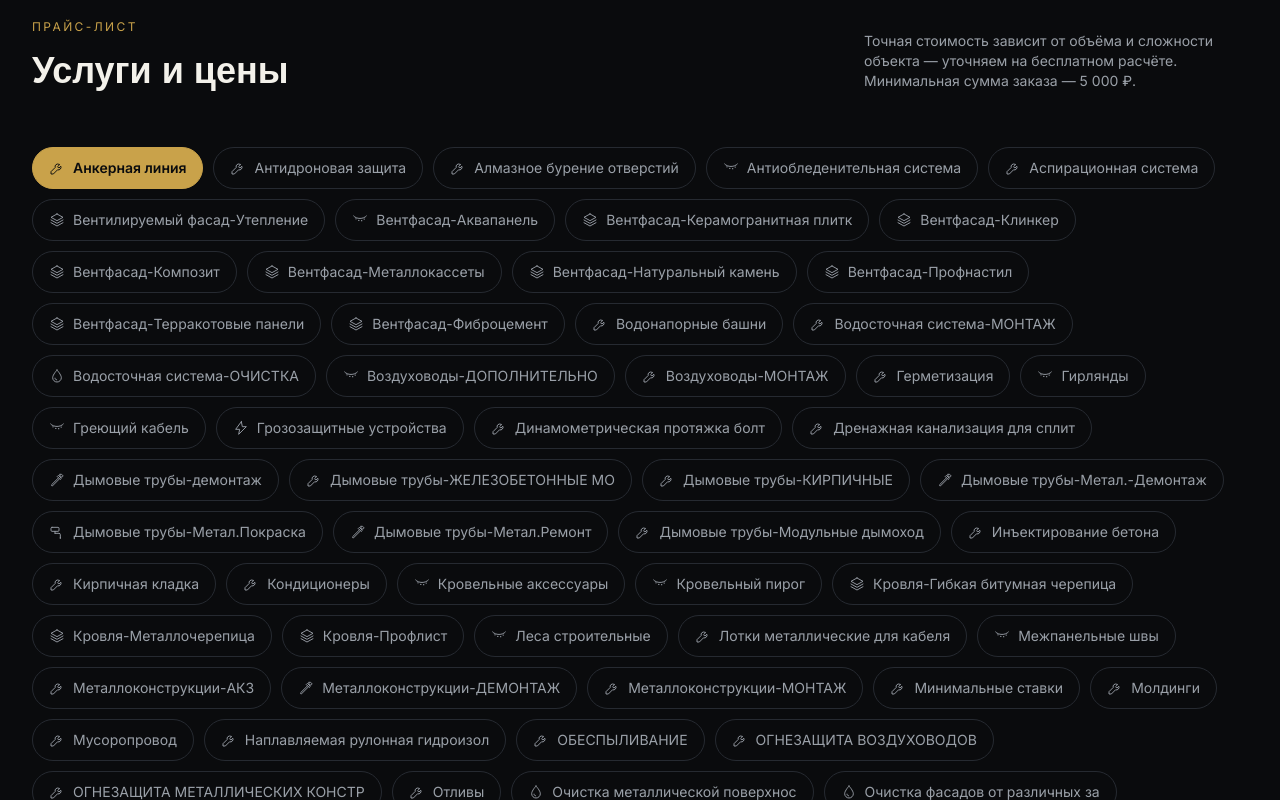
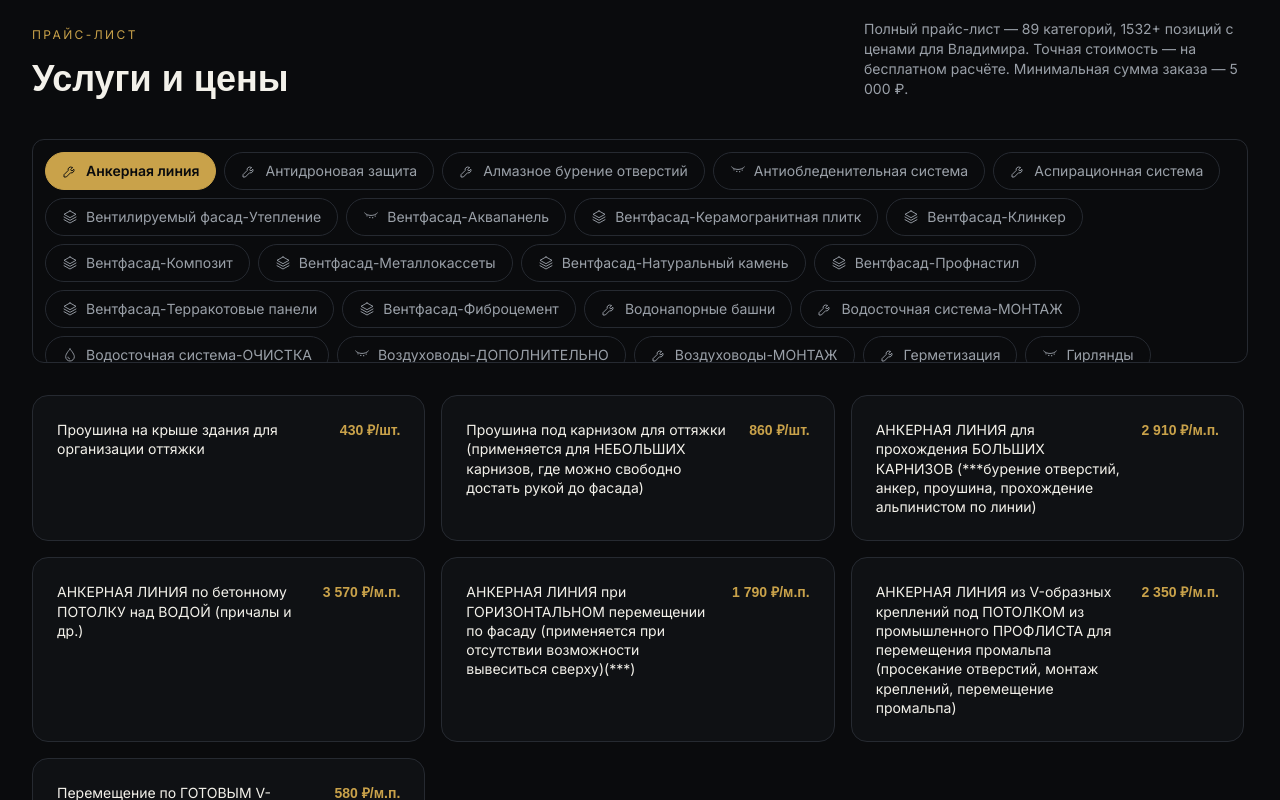
Before and after one commit to komarovsania-cell/promalp-vladimir, a Next.js app: page / in a window 1280 px wide. Shown: the part 1900-2700 px from the top of the page. Built offline with nearby package versions, Linux system fonts and the light colour scheme; a web font is replaced by a local one.

Commit message:
Add files via upload

```diff
--- a/src/components/Services.tsx
+++ b/src/components/Services.tsx
@@ -14,7 +14,7 @@ export default function Services() {
   return (
     <section id="services" className="relative py-24 md:py-32 border-t border-ink-border">
       <div className="max-w-7xl mx-auto px-5 md:px-8">
-        <div className="flex flex-col md:flex-row md:items-end md:justify-between gap-6 mb-14">
+        <div className="flex flex-col md:flex-row md:items-end md:justify-between gap-6 mb-10">
           <div className="max-w-2xl">
             <Reveal as="p" className="text-xs uppercase tracking-[0.2em] text-gold mb-4">
               Прайс-лист
@@ -24,17 +24,18 @@ export default function Services() {
             </Reveal>
           </div>
           <Reveal as="p" delay={0.1} className="text-sm text-paper-muted max-w-sm">
-            Точная стоимость зависит от объёма и сложности объекта — уточняем на бесплатном
-            расчёте. Минимальная сумма заказа — 5 000 ₽.
+            Полный прайс-лист — {serviceCategories.length} категорий, {serviceCategories.reduce((a, c) => a + c.items.length, 0)}+
+            позиций с ценами для Владимира. Точная стоимость — на бесплатном расчёте.
+            Минимальная сумма заказа — 5 000 ₽.
           </Reveal>
         </div>
 
-        <div className="flex flex-wrap gap-2.5 mb-10">
+        <div className="flex flex-wrap gap-2 mb-8 max-h-56 overflow-y-auto pr-1 rounded-xl border border-ink-border p-3">
           {serviceCategories.map((c) => (
             <button
               key={c.id}
               onClick={() => setActive(c.id)}
-              className={`flex items-center gap-2 rounded-full px-4 py-2.5 text-sm transition-all border ${
+              className={`flex items-center gap-2 rounded-full px-4 py-2 text-xs md:text-sm transition-all border ${
                 active === c.id
                   ? "bg-gold text-ink border-gold font-semibold"
                   : "border-ink-border text-paper-muted hover:border-gold/40 hover:text-paper"
@@ -46,10 +47,14 @@ export default function Services() {
           ))}
         </div>
 
-        <RevealGroup key={active} className="grid sm:grid-cols-2 lg:grid-cols-3 gap-4" stagger={0.06}>
-          {current.items.map((item) => (
+        <RevealGroup
+          key={active}
+          className="grid sm:grid-cols-2 lg:grid-cols-3 gap-4 max-h-[36rem] overflow-y-auto pr-1"
+          stagger={0.03}
+        >
+          {current.items.map((item, idx) => (
             <div
-              key={item.name}
+              key={`${current.id}-${idx}`}
               className="card-hover flex items-start justify-between gap-4 rounded-2xl border border-ink-border bg-ink-surface/40 p-6"
             >
               <span className="text-sm text-paper leading-snug">{item.name}</span>
```
